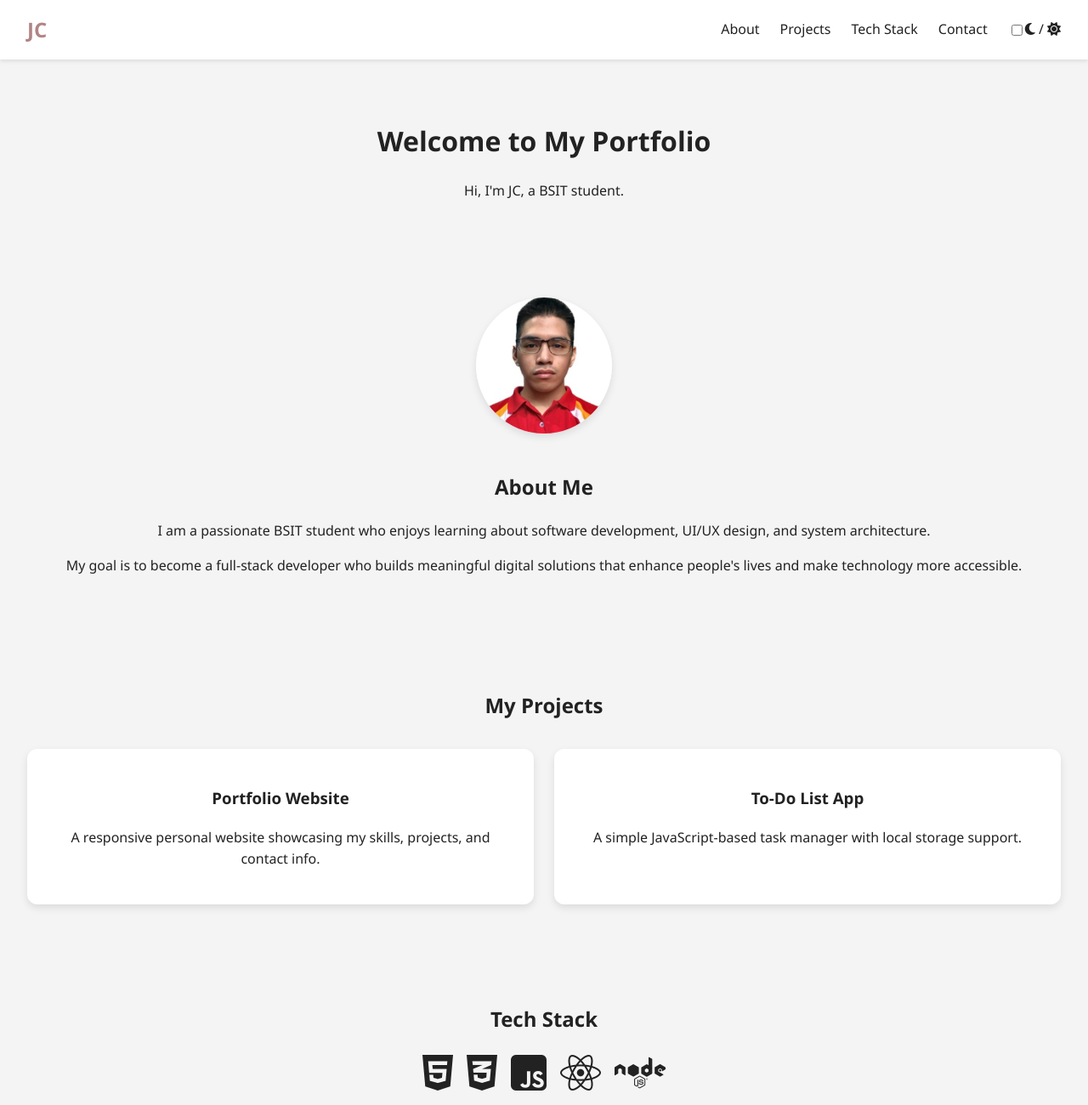
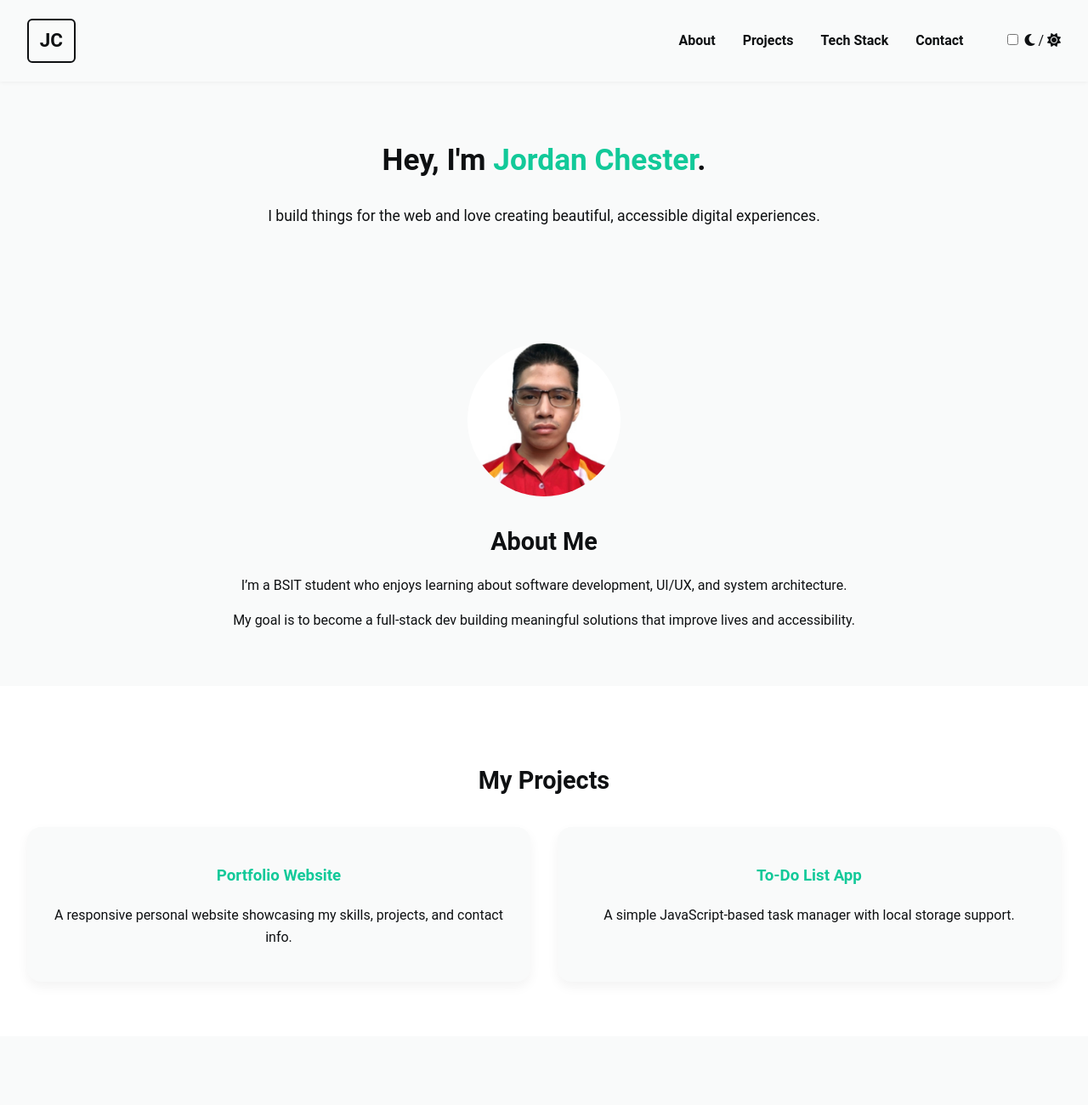
Before and after one commit to JayceGit/portfolio, a plain HTML site: page index.html in a window 1280 px wide. Shown: the top 1300 px of the page at 85% size. Drawn offline with Linux system fonts and the light colour scheme.

Commit message:
Added dark/light toggle and scroll animation

```diff
--- a/assets/style.css
+++ b/assets/style.css
@@ -1,71 +1,91 @@
 :root {
-  --bg-color: #f4f4f4;
-  --text-color: #222;
-  --accent-color: #b18585;
-  --card-bg: #fff;
+  --bg-color: #f9fafa;
+  --text-color: #0e1012;
+  --accent-color: #12c999;
+  --highlight-color: #ff4d4d;
+  --card-bg: #ffffff;
 }
 
 body.dark-mode {
   --bg-color: #1e1e1e;
   --text-color: #f0f0f0;
-  --accent-color: #e6bcbc;
+  --accent-color: #00ffcc;
+  --highlight-color: #ff6b6b;
   --card-bg: #2a2a2a;
 }
 
 body {
   margin: 0;
-  font-family: 'Segoe UI', sans-serif;
+  font-family: 'Roboto', sans-serif;
   background-color: var(--bg-color);
   color: var(--text-color);
   line-height: 1.6;
 }
 
-/* Navigation */
+/* NAVIGATION */
 .navbar {
-  background: var(--card-bg);
-  padding: 1rem 2rem;
-  box-shadow: 0 2px 5px rgba(0,0,0,0.1);
+  background-color: var(--bg-color);
+  padding: 1.2rem 2rem;
+  display: flex;
+  justify-content: space-between;
+  align-items: center;
+  box-shadow: 0 1px 5px rgba(0,0,0,0.05);
   position: sticky;
   top: 0;
-  z-index: 1000;
+  z-index: 100;
 }
 
 .nav-container {
+  width: 100%;
   display: flex;
   justify-content: space-between;
   align-items: center;
 }
 
 .logo {
-  font-size: 1.5rem;
-  color: var(--accent-color);
+  font-size: 1.4rem;
+  font-weight: bold;
+  padding: 0.4rem 0.8rem;
+  border: 2px solid var(--text-color);
+  border-radius: 6px;
+  color: var(--text-color);
   text-decoration: none;
-  font-weight: bold;
 }
 
 .nav-links {
+  display: flex;
   list-style: none;
-  display: flex;
-  gap: 1.5rem;
-  margin: 0;
+  gap: 2rem;
 }
 
 .nav-links li a {
+  font-weight: 700;
   color: var(--text-color);
   text-decoration: none;
-  font-weight: 500;
+  position: relative;
+}
+
+.nav-links li a::after {
+  content: '';
+  position: absolute;
+  width: 100%;
+  height: 3px;
+  background-color: var(--accent-color);
+  bottom: -4px;
+  left: 0;
+  transform: scaleX(0);
+  transform-origin: left;
+  transition: transform 0.3s ease;
+}
+
+.nav-links li a:hover::after {
+  transform: scaleX(1);
 }
 
 .theme-toggle {
-  display: flex;
-  align-items: center;
+  margin-left: 1rem;
 }
 
-.toggle-label i {
-  color: var(--accent-color);
-}
-
-/* Hamburger for small screens */
 .hamburger {
   display: none;
   flex-direction: column;
@@ -80,71 +100,140 @@ body {
   border-radius: 3px;
 }
 
-/* Sections */
-header, section, footer {
-  padding: 3rem 2rem;
+/* HEADER */
+header {
+  padding: 4rem 2rem;
   text-align: center;
 }
 
 .profile-pic {
-  width: 160px;
-  height: 160px;
+  width: 180px;
+  height: 180px;
+  object-fit: cover;
   border-radius: 50%;
-  object-fit: cover;
-  box-shadow: 0 4px 10px rgba(0,0,0,0.1);
+  border: 4px solid var(--text-color);
+  box-shadow: 0 6px 12px rgba(0,0,0,0.1);
+  margin: 2rem auto;
+  display: block;
+}
+
+header h1 {
+  font-size: 2.2rem;
+  margin-top: 0;
+}
+
+header p {
+  font-size: 1.1rem;
+  color: var(--text-color);
+}
+
+/* ABOUT ME */
+#about-me {
+  padding: 3rem 2rem;
+  max-width: 900px;
+  margin: auto;
+  text-align: center;
+}
+
+.about-me-container .bio h2 {
+  font-size: 1.8rem;
   margin-bottom: 1rem;
+}
+
+.about-me-container .bio p {
+  margin-bottom: 1rem;
+}
+
+/* PROJECTS */
+#projects {
+  background-color: var(--card-bg);
+  padding: 4rem 2rem;
+  text-align: center;
+}
+
+#projects h2 {
+  font-size: 1.8rem;
+  margin-bottom: 2rem;
 }
 
 .projects-grid {
   display: grid;
-  grid-template-columns: repeat(auto-fit, minmax(250px, 1fr));
-  gap: 1.5rem;
-  margin-top: 2rem;
+  gap: 2rem;
+  grid-template-columns: repeat(auto-fit, minmax(280px, 1fr));
 }
 
 .project {
-  background: var(--card-bg);
+  background: var(--bg-color);
   padding: 1.5rem;
-  border-radius: 12px;
-  box-shadow: 0 4px 10px rgba(0,0,0,0.1);
+  border-radius: 16px;
+  box-shadow: 0 6px 14px rgba(0,0,0,0.05);
+  transition: transform 0.3s;
+}
+
+.project:hover {
+  transform: translateY(-5px);
+}
+
+.project h3 {
+  color: var(--accent-color);
+}
+
+/* TECH STACK */
+#tech-stack {
+  padding: 4rem 2rem;
+  text-align: center;
 }
 
 .tech-icons {
   display: flex;
   justify-content: center;
   flex-wrap: wrap;
-  gap: 1rem;
-  margin-top: 1rem;
+  gap: 2rem;
+  margin-top: 1.5rem;
 }
 
 .tech-icons i {
-  font-size: 3rem;
-  color: var(--text-color);
-  transition: color 0.3s ease;
+  font-size: 2.8rem;
+  transition: transform 0.2s, color 0.2s;
 }
 
 .tech-icons i:hover {
+  transform: scale(1.2);
   color: var(--accent-color);
 }
 
-/* Footer */
-footer {
+/* CONTACT */
+#contact {
   background: var(--card-bg);
-  padding: 2rem;
-  font-size: 0.9rem;
+  padding: 3rem 2rem;
+  text-align: center;
 }
 
-/* Responsive */
+#contact p strong {
+  color: var(--text-color);
+}
+
+/* FOOTER */
+footer {
+  text-align: center;
+  padding: 1rem;
+  background-color: var(--bg-color);
+  font-size: 0.9rem;
+  color: #666;
+}
+
+/* RESPONSIVE */
 @media (max-width: 768px) {
   .nav-links {
     display: none;
     flex-direction: column;
-    background: var(--card-bg);
     position: absolute;
     top: 60px;
-    right: 2rem;
+    right: 1rem;
+    background: var(--card-bg);
     padding: 1rem;
     border-radius: 10px;
+    box-shadow: 0 4px 10px rgba(0,0,0,0.1);
   }
 
   .nav-links.show {
@@ -155,3 +244,59 @@ footer {
     display: flex;
   }
 }
+
+/* Fade-in and scroll reveal animations */
+.fade-in {
+  animation: fadeIn 1.5s ease forwards;
+  opacity: 0;
+}
+.fade-in-up {
+  animation: fadeInUp 1.5s ease forwards;
+  opacity: 0;
+}
+@keyframes fadeIn {
+  to { opacity: 1; }
+}
+@keyframes fadeInUp {
+  0% {
+    opacity: 0;
+    transform: translateY(40px);
+  }
+  100% {
+    opacity: 1;
+    transform: translateY(0);
+  }
+}
+
+/* Highlighted intro text */
+.animated-text {
+  font-size: 2.2rem;
+  font-weight: bold;
+  color: var(--text-color);
+}
+.highlighted {
+  color: var(--accent-color);
+}
+
+/* Centered profile wrapper */
+.profile-wrapper {
+  display: flex;
+  justify-content: center;
+  align-items: center;
+  margin-bottom: 1.5rem;
+}
+
+/* Glowing image border effect */
+.profile-pic-glow {
+  width: 180px;
+  height: 180px;
+  border-radius: 50%;
+  object-fit: cover;
+  border: 6px solid transparent;
+  transition: border 0.3s ease, box-shadow 0.3s ease;
+  box-shadow: 0 0 0 rgba(0, 0, 0, 0.1);
+}
+.profile-pic-glow:hover {
+  border-color: var(--accent-color);
+  box-shadow: 0 0 15px var(--accent-color);
+}
--- a/index.html
+++ b/index.html
@@ -7,9 +7,24 @@
   <link rel="stylesheet" href="assets/style.css"/>
   <link rel="preconnect" href="https://fonts.googleapis.com">
   <link rel="preconnect" href="https://fonts.gstatic.com" crossorigin>
-  <link href="https://fonts.googleapis.com/css2?family=Roboto&display=swap" rel="stylesheet">
+  <link href="https://fonts.googleapis.com/css2?family=Poppins:wght@400;600;800&display=swap" rel="stylesheet">
   <script src="https://kit.fontawesome.com/a076d05399.js" crossorigin="anonymous"></script>
 </head>
+
+<script>
+  const revealElements = document.querySelectorAll('.fade-in, .fade-in-up');
+  const observer = new IntersectionObserver((entries) => {
+    entries.forEach(entry => {
+      if (entry.isIntersecting) {
+        entry.target.style.opacity = 1;
+        observer.unobserve(entry.target);
+      }
+    });
+  }, { threshold: 0.1 });
+
+  revealElements.forEach(el => observer.observe(el));
+</script>
+
 <body>
   <nav class="navbar">
     <div class="nav-container">
@@ -32,20 +47,23 @@
     </div>
   </nav>
 
-  <header>
-    <div class="container">
-      <h1>Welcome to My Portfolio</h1>
-      <p>Hi, I'm JC, a BSIT student.</p>
+  <main>
+    <header class="intro">
+      <div class="container fade-in">
+        <h1 class="animated-text">Hey, I'm <span class="highlighted">Jordan Chester</span>.</h1>
+        <p>I build things for the web and love creating beautiful, accessible digital experiences.</p>
       </div>
     </header>
 
-  <section id="about-me">
+    <section id="about-me" class="fade-in-up">
       <div class="container about-me-container">
-      <img src="assets/JC_ID_PIC.jpg" alt="JC's Profile Picture" class="profile-pic"/>
+        <div class="profile-wrapper">
+          <img src="assets/JC_ID_PIC.jpg" alt="JC's Profile Picture" class="profile-pic-glow" />
+        </div>
         <div class="bio">
           <h2>About Me</h2>
-        <p>I am a passionate BSIT student who enjoys learning about software development, UI/UX design, and system architecture.</p>
-        <p>My goal is to become a full-stack developer who builds meaningful digital solutions that enhance people's lives and make technology more accessible.</p>
+          <p>I’m a BSIT student who enjoys learning about software development, UI/UX, and system architecture.</p>
+          <p>My goal is to become a full-stack dev building meaningful solutions that improve lives and accessibility.</p>
         </div>
       </div>
     </section>
```
Lines whose indentation alone changed are shown as unchanged.
